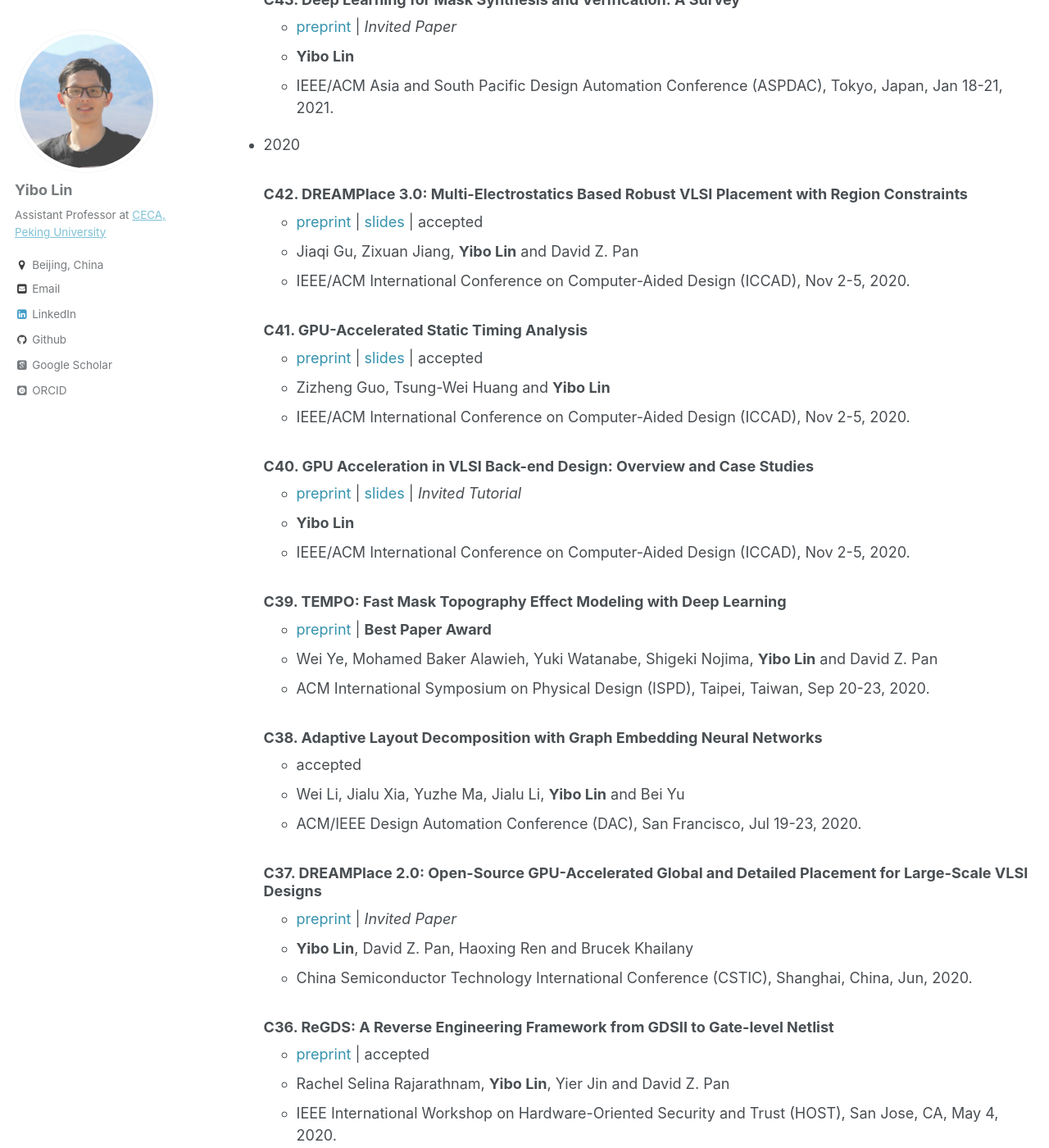
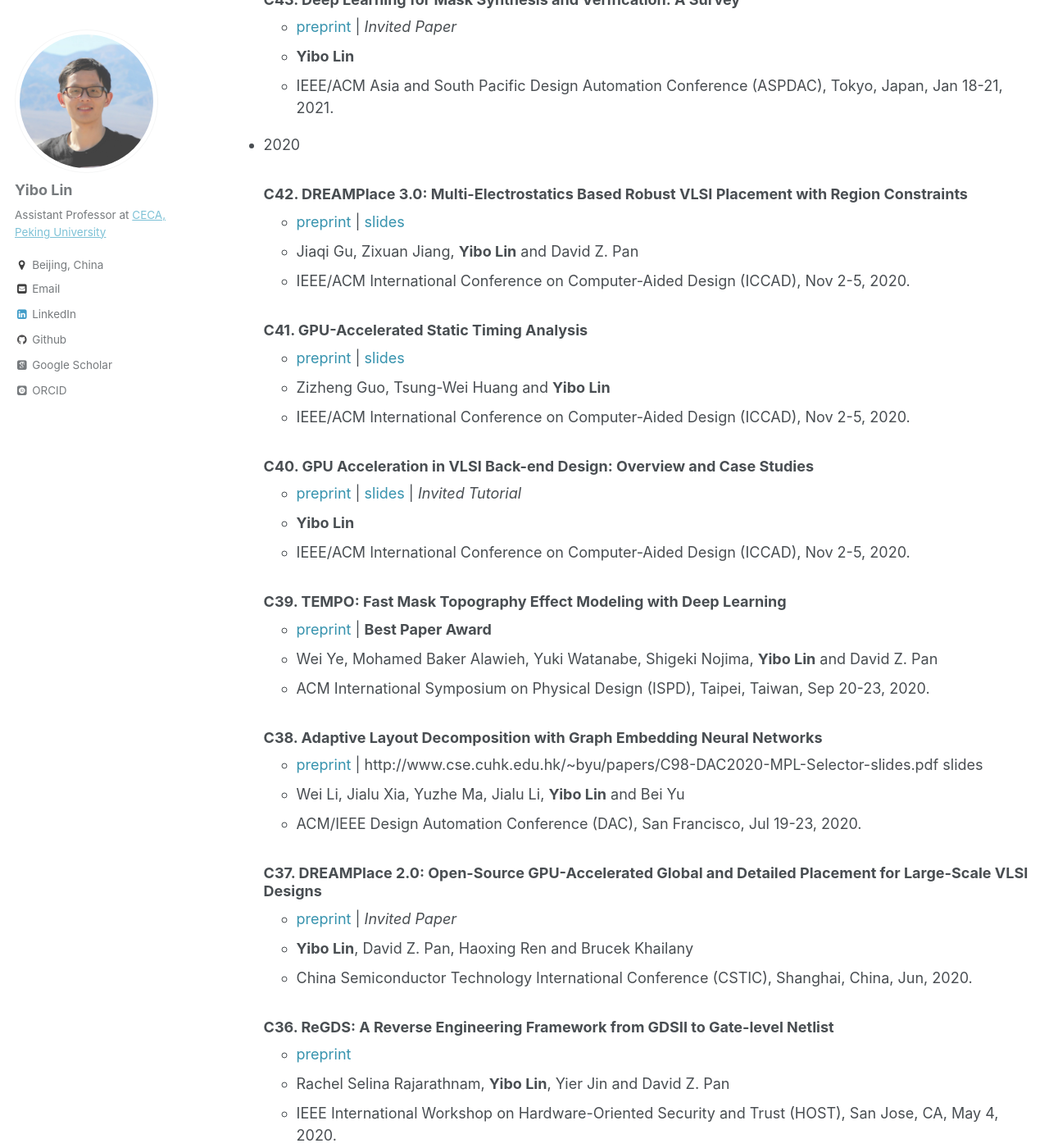
Before and after one commit to limbo018/limbo018.github.io, a Jekyll site: the page built from _pages/publications.md, in a window 1280 px wide and 1400 px high, scrolled down 7120 px. Shown: the whole window at 82% size. Built offline with Jekyll 4.4.1, drawn with Linux system fonts in a browser that asks for light colours; some web fonts are replaced.

Commit message:
update pubs before iccad 2020

```diff
--- a/_pages/publications.md
+++ b/_pages/publications.md
@@ -218,7 +218,7 @@ Conference Papers
      * IEEE/ACM Proceedings Design, Automation and Test in Eurpoe (DATE), Virtual Conference, Feb 01-05, 2021.
 
   ### C44. [Layout Symmetry Annotation for Analog Circuits with Graph Neural Networks](https://doi.org/10.1145/3394885.3431545)
-     * <a href="/publications/papers/ANALOG_ASPDAC2021_Gao.pdf" style="color:#3793ae">preprint</a> \| accepted
+     * <a href="/publications/papers/ANALOG_ASPDAC2021_Gao.pdf" style="color:#3793ae">preprint</a>
      * Xiaohan Gao, Chenhui Deng, Mingjie Liu, Zhiru Zhang, David Z. Pan and **Yibo Lin**
      * IEEE/ACM Asia and South Pacific Design Automation Conference (ASPDAC), Tokyo, Japan, Jan 18-21, 2021.
 
@@ -230,12 +230,12 @@ Conference Papers
 * 2020
 
   ### C42. [DREAMPlace 3.0: Multi-Electrostatics Based Robust VLSI Placement with Region Constraints](https://doi.org/10.1145/3400302.3415691)
-     * <a href="/publications/papers/PLACE_ICCAD2020_Gu.pdf" style="color:#3793ae">preprint</a> \| <a href="/publications/papers/PLACE_ICCAD2020_Gu.slides.pdf" style="color:#3793ae">slides</a> \| accepted
+     * <a href="/publications/papers/PLACE_ICCAD2020_Gu.pdf" style="color:#3793ae">preprint</a> \| <a href="/publications/papers/PLACE_ICCAD2020_Gu.slides.pdf" style="color:#3793ae">slides</a>
      * Jiaqi Gu, Zixuan Jiang, **Yibo Lin** and David Z. Pan
      * IEEE/ACM International Conference on Computer-Aided Design (ICCAD), Nov 2-5, 2020.
 
   ### C41. [GPU-Accelerated Static Timing Analysis](https://doi.org/10.1145/3400302.3415631)
-     * <a href="/publications/papers/TIMER_ICCAD2020_Guo.pdf" style="color:#3793ae">preprint</a> \| <a href="https://guozz.cn/publication/gputimericcad-20/slides-gputimer.pdf" style="color:#3793ae">slides</a> \| accepted
+     * <a href="/publications/papers/TIMER_ICCAD2020_Guo.pdf" style="color:#3793ae">preprint</a> \| <a href="https://guozz.cn/publication/gputimericcad-20/slides-gputimer.pdf" style="color:#3793ae">slides</a>
      * Zizheng Guo, Tsung-Wei Huang and **Yibo Lin**
      * IEEE/ACM International Conference on Computer-Aided Design (ICCAD), Nov 2-5, 2020.
 
@@ -249,8 +249,8 @@ Conference Papers
      * Wei Ye, Mohamed Baker Alawieh, Yuki Watanabe, Shigeki Nojima, **Yibo Lin** and David Z. Pan
      * ACM International Symposium on Physical Design (ISPD), Taipei, Taiwan, Sep 20-23, 2020.
 
-  ### C38. Adaptive Layout Decomposition with Graph Embedding Neural Networks
-     * accepted
+  ### C38. [Adaptive Layout Decomposition with Graph Embedding Neural Networks](https://doi.org/10.1109/DAC18072.2020.9218706)
+     * <a href="http://www.cse.cuhk.edu.hk/~byu/papers/C98-DAC2020-MPL-Selector.pdf" style="color:#3793ae">preprint</a> \| http://www.cse.cuhk.edu.hk/~byu/papers/C98-DAC2020-MPL-Selector-slides.pdf slides
      * Wei Li, Jialu Xia, Yuzhe Ma, Jialu Li, **Yibo Lin** and Bei Yu
      * ACM/IEEE Design Automation Conference (DAC), San Francisco, Jul 19-23, 2020.
 
@@ -260,7 +260,7 @@ Conference Papers
      * China Semiconductor Technology International Conference (CSTIC), Shanghai, China, Jun, 2020.
 
   ### C36. [ReGDS: A Reverse Engineering Framework from GDSII to Gate-level Netlist](https://doi.org/10.1109/HOST45689.2020.9300272)
-     * <a href="/publications/papers/SECURITY_HOST2020_Rajarathnam.pdf" style="color:#3793ae">preprint</a> \| accepted
+     * <a href="/publications/papers/SECURITY_HOST2020_Rajarathnam.pdf" style="color:#3793ae">preprint</a>
      * Rachel Selina Rajarathnam, **Yibo Lin**, Yier Jin and David Z. Pan
      * IEEE International Workshop on Hardware-Oriented Security and Trust (HOST), San Jose, CA, May 4, 2020.
 
```
Also changed, not shown: _includes/publications_cv.md (+5 -5 lines), ref/publications.bib (+11 -11 lines), 3 other files.
